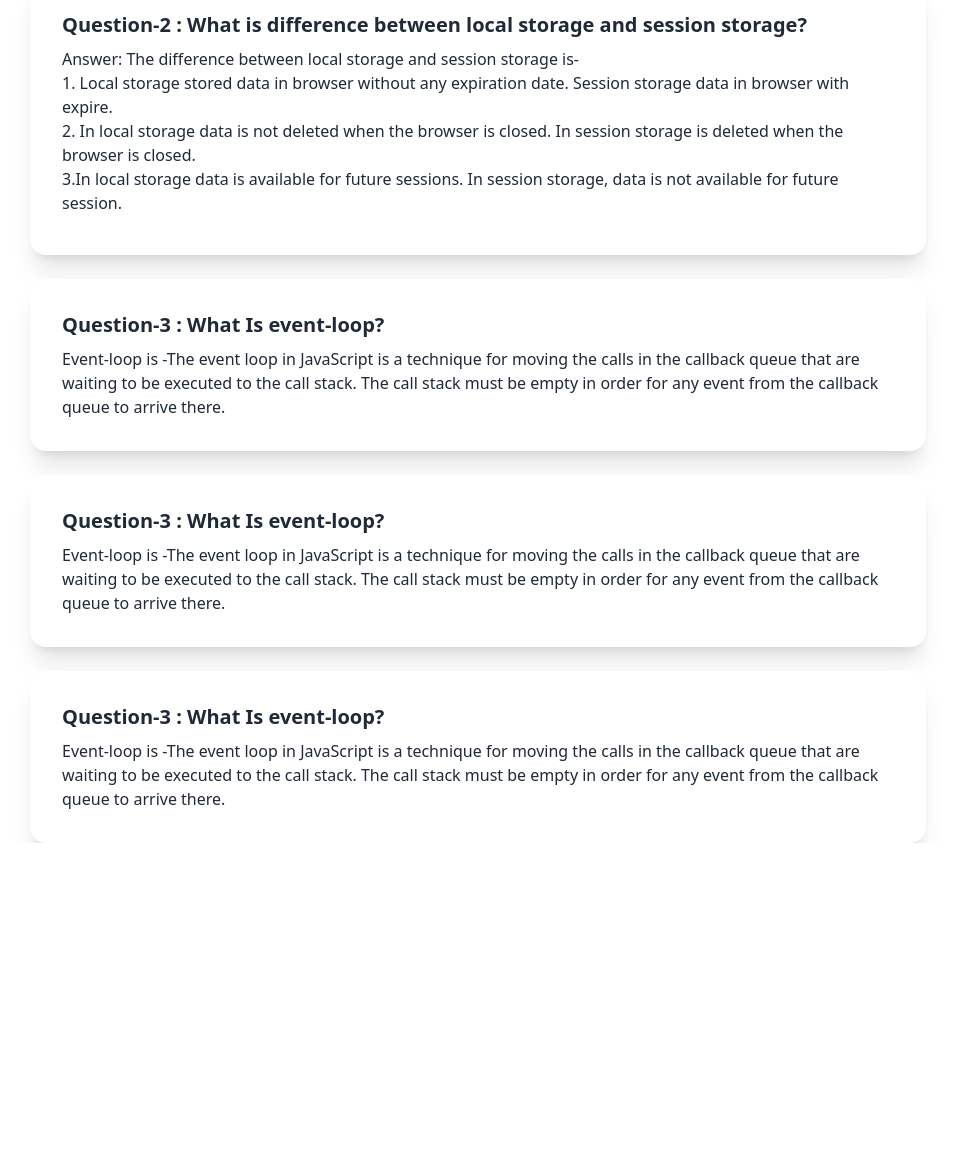
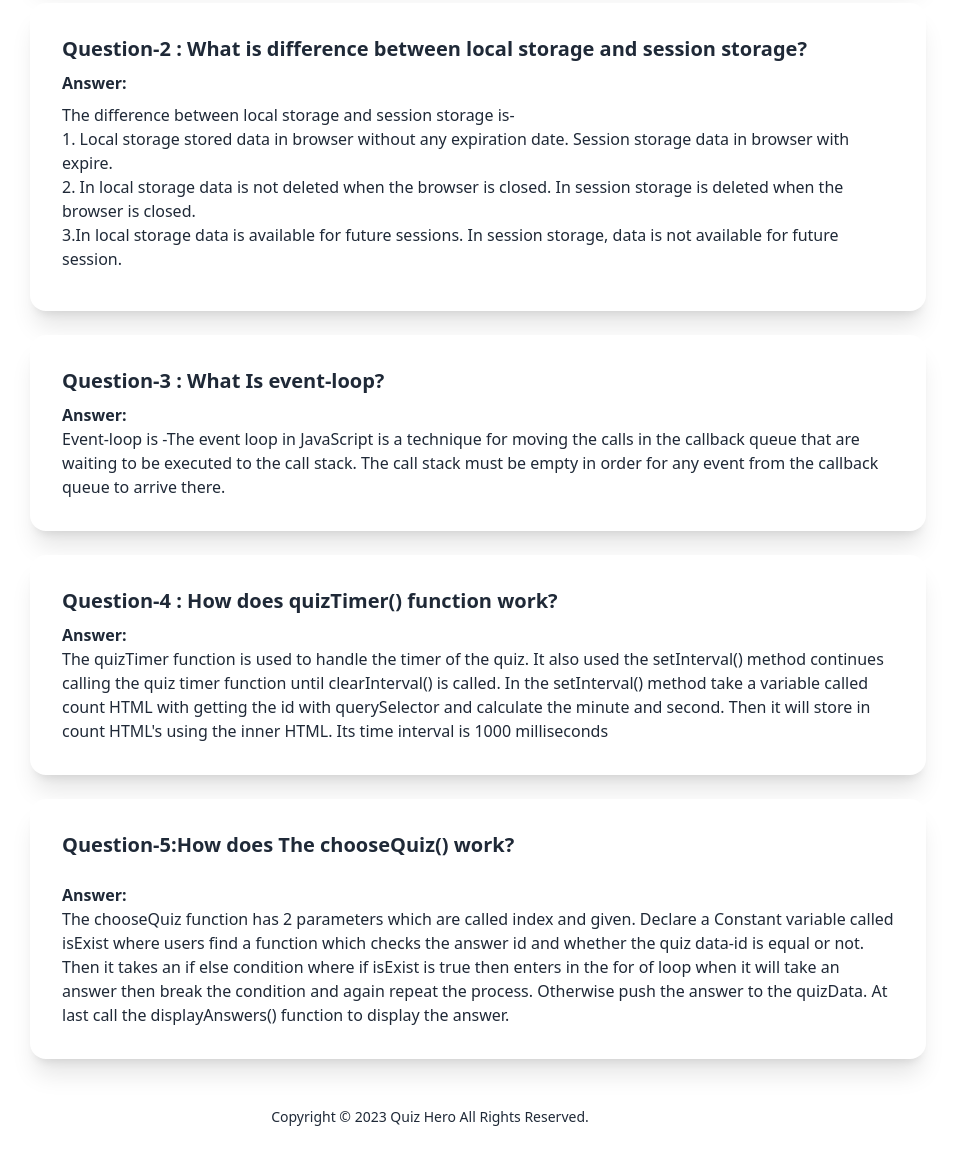
Before and after one commit to Monira-Jahan/QuizHero, a plain HTML site: page blog.html in a window 1280 px wide. Shown: the part 621-1788 px from the top of the page, without its empty margins (210-1165 px from the left). Before the commit the page ends 1464 px from the top, so only its background shows below. Drawn offline with nearby package versions, Linux system fonts and the light colour scheme.

Commit message:
Two functions are explained

```diff
--- a/blog.html
+++ b/blog.html
@@ -31,7 +31,7 @@
   <!-- Main section -->
   <main>
     <section>
-      <div class="bg-gradient-to-r from-purple-500 to-pink-500 w-full h-32 lg:h-48 shadow-xl mt-2 ">
+      <div class="bg-gradient-to-r from-gray-800 to-green-500 w-full h-32 lg:h-48 shadow-xl mt-2 ">
         <h1 class="text-2xl md:text-4xl lg:text-4xl  text-center text-white mx-auto py-8 font-bold hover:text-gray-900">
           Quiz Hero Blog</h1>
       </div>
@@ -44,7 +44,8 @@
 
           <div class="card-body">
             <h2 class="card-title">Question-1 : What Is the difference between map,forEach,filter and find?</h2>
-            <p> Difference Between map,forEach,filter and find are-<br>
+            <p> <strong>Answer:</strong> <br>
+               Difference Between map,forEach,filter and find are-<br>
                 <strong>Map():</strong> When the specified callback to map is finished, the elements of the original array are modified and saved into the new array, and the original array is then returned as the mapped array.<br>
                 <strong>forEach():</strong>Foreach accepts a callback function and executes it on each individual array element.<br>
                   <strong>filter():</strong>ForEach and filter differ primarily in that forEach just loops through the array and executes the callback, whereas filter executes the callback and checks the return value.<br>
@@ -61,7 +62,7 @@
 
             <div class="card-body">
               <h2 class="card-title">Question-2 : What is difference between local storage and session storage?</h2>
-              Answer: The difference between local storage and session storage is-<br>
+              <strong>Answer:</strong> The difference between local storage and session storage is-<br>
               1. Local storage stored data in browser without any expiration date. Session storage data in browser with expire.<br>
               2. In local storage data is not deleted when the browser is closed. In session storage is deleted when the browser is closed.<br>
               3.In local storage data is available for future sessions. In session storage, data is not available for future session.
@@ -76,7 +77,8 @@
 
           <div class="card-body">
             <h2 class="card-title">Question-3 : What Is event-loop?</h2>
-            <p> Event-loop is -The event loop in JavaScript is a technique for moving the calls in the callback queue that are waiting to be executed to the call stack. The call stack must be empty in order for any event from the callback queue to arrive there.
+            <p> <strong>Answer:</strong> <br>
+              Event-loop is -The event loop in JavaScript is a technique for moving the calls in the callback queue that are waiting to be executed to the call stack. The call stack must be empty in order for any event from the callback queue to arrive there.
 
             </p>
 
@@ -86,19 +88,21 @@
         <div class="card w-full bg-base-100 shadow-xl  lg:mx-12">
 
           <div class="card-body">
-            <h2 class="card-title">Question-3 : What Is event-loop?</h2>
-            <p> Event-loop is -The event loop in JavaScript is a technique for moving the calls in the callback queue that are waiting to be executed to the call stack. The call stack must be empty in order for any event from the callback queue to arrive there.
-
+            <h2 class="card-title">Question-4 : How does quizTimer() function work?</h2>
+            <p> <strong>Answer:</strong> <br>
+              The quizTimer function is used to handle the timer of the quiz. It also used the setInterval() method continues calling the quiz timer function until clearInterval() is called. In the setInterval() method take a variable called count HTML with getting the id with querySelector and calculate the minute and second. Then it will store in count HTML's using the inner HTML. Its time interval is 1000 milliseconds
             </p>
 
           </div>
         </div>
         <!-- Fifth Question -->
-      <div class="card w-full bg-base-100 shadow-xl  lg:mx-12">
+      <div class="card w-full bg-base-100 shadow-xl  lg:mx-12 mb-2">
 
-          <div class="card-body">
-            <h2 class="card-title">Question-3 : What Is event-loop?</h2>
-            <p> Event-loop is -The event loop in JavaScript is a technique for moving the calls in the callback queue that are waiting to be executed to the call stack. The call stack must be empty in order for any event from the callback queue to arrive there.
+          <div class="card-body ">
+            <h2 class="card-title pb-4">Question-5:How does The chooseQuiz() work?</h2>
+            <p><strong>Answer:</strong> <br>
+              The chooseQuiz function has 2 parameters which are called index and given. Declare a Constant variable called isExist where users find a function which checks the answer id and whether the quiz data-id is equal or not. Then it takes an if else condition where if isExist is true then enters in the for of loop when it will take an answer then break the condition and again repeat the process. Otherwise push the answer to the quizData.
+              At last call the displayAnswers() function to display the answer.
 
             </p>
 
@@ -109,6 +113,11 @@
 
     </section>
   </main>
+  <!-- Footer section start -->
+  <footer class="py-10 text-center text-sm">
+    Copyright © 2023 Quiz Hero All Rights Reserved.
+  </footer>
+  <!-- Footer section end -->
    <script>
     document.querySelector('#redirect-1').addEventListener('click',()=>{
             window.location.href="index.html";
```
